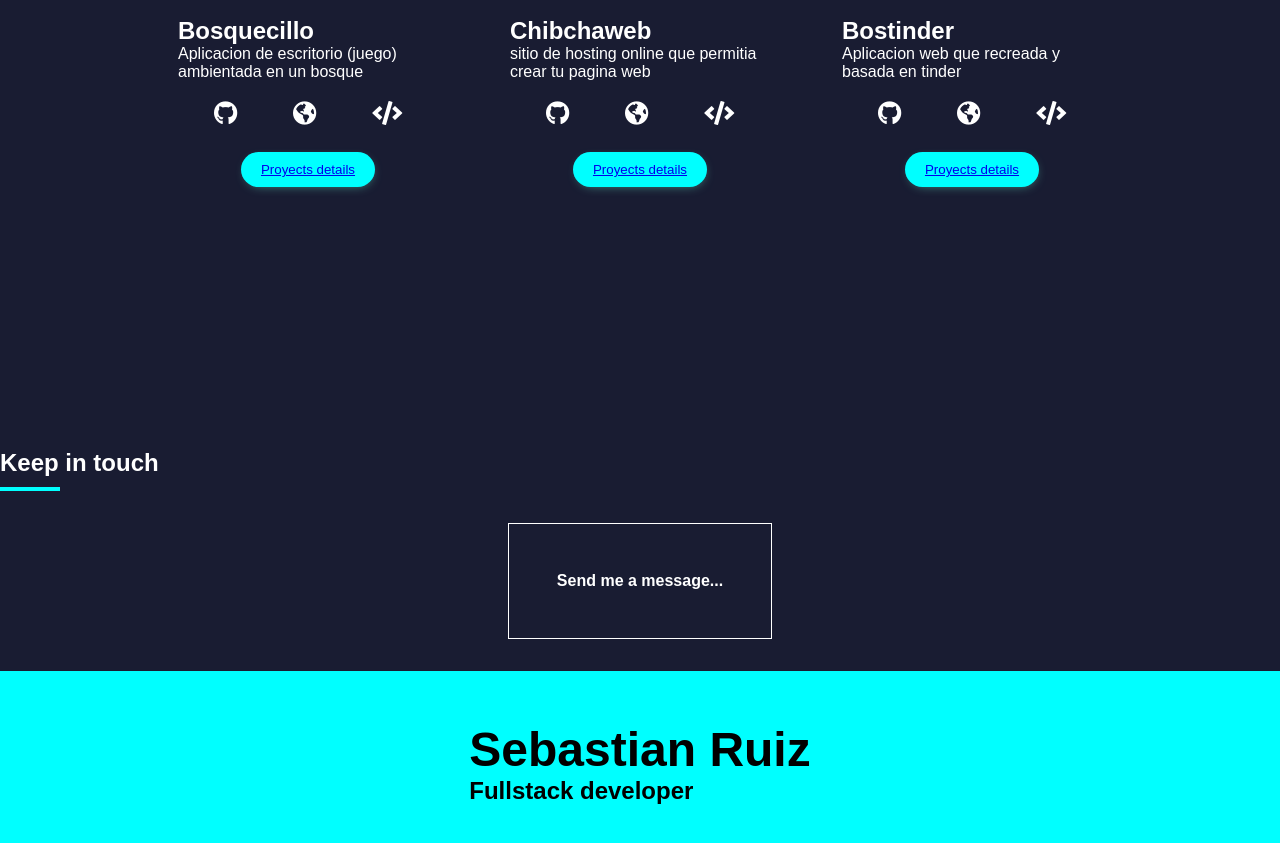
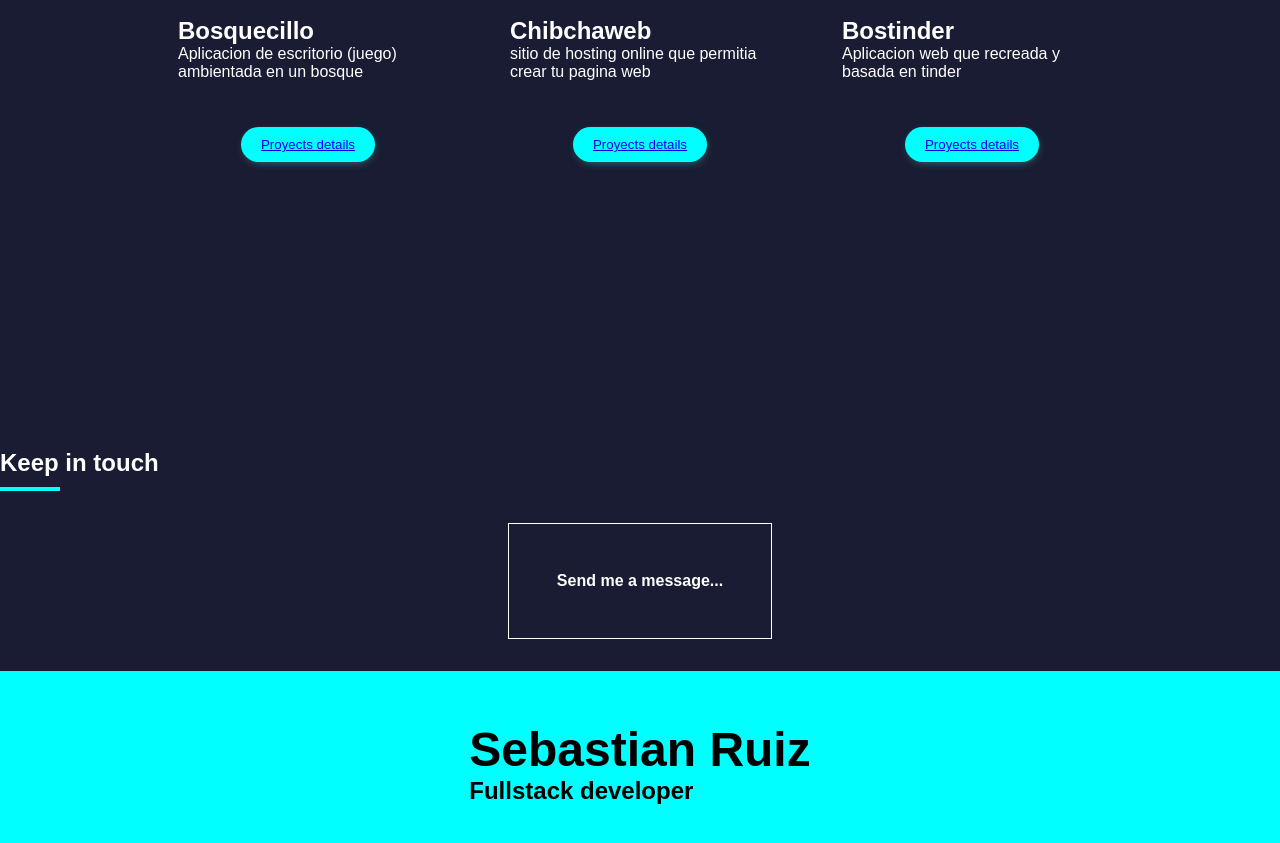
Before and after one commit to Geeksebas/Redes, a plain HTML site: page index.html in a window 1280 px wide. Shown: the part 8870-9713 px from the top of the page. Drawn offline with Linux system fonts and the light colour scheme.

Commit message:
ya no se que hacer

```diff
--- a/css/styles.css
+++ b/css/styles.css
@@ -1,5 +1,3 @@
-@import url('https://fonts.googleapis.com/css2?family=Montserrat:wght@100&display=swap');
-
 
 *{
     margin:0;
--- a/index.html
+++ b/index.html
@@ -6,7 +6,6 @@
     <meta name="viewport" content="width=device-width, initial-scale=1.0">
     <title>Portafolio</title>
     <link rel="stylesheet" href="css/styles.css">
-    <link rel="stylesheet" href="https://use.fontawesome.com/releases/v5.15.4/css/all.css">
 
 
 
```
